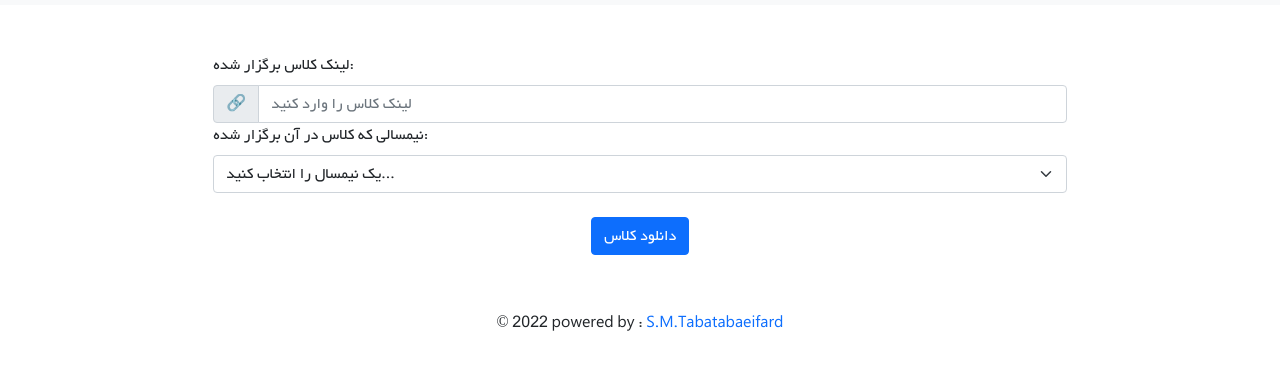
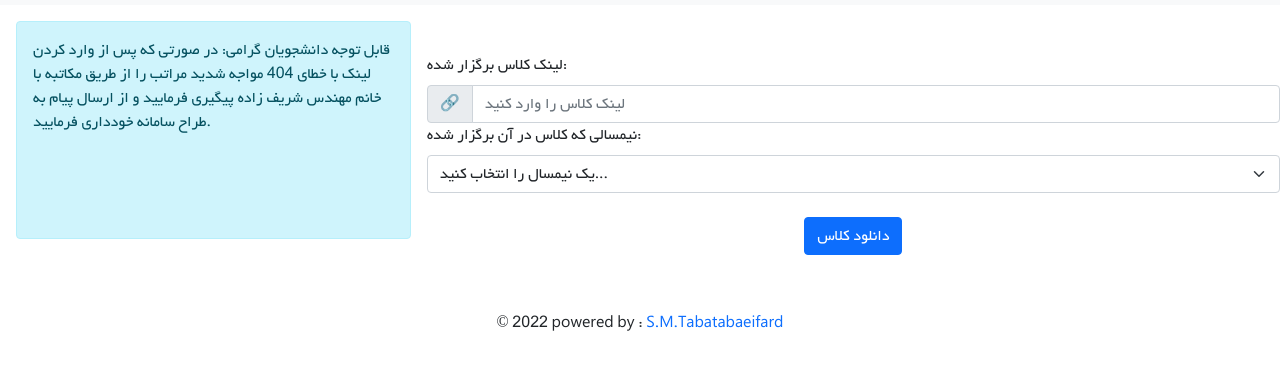
Before and after one commit to mtabatabaeifard/shirazu-offline-downloader, a plain HTML site: page index.html in a window 1280 px wide. Shown: the part 85-454 px from the top of the page. Drawn offline with nearby package versions, Linux system fonts and the light colour scheme.

Commit message:
Update index.html

```diff
--- a/index.html
+++ b/index.html
@@ -38,6 +38,9 @@
     </header>
     <h3 class="text-center mt-5 error" style="display:none">لینک کلاس یا نیمسال نمی تواند خالی باشد</h3>
     <div dir="ltr" class="d-flex justify-content-center">
+      <div class="alert alert-info justify-content-center m-3" role="alert">
+      قابل توجه دانشجويان گرامي: در صورتی که پس از وارد کردن لینک با خطای 404 مواجه شدید مراتب را از طریق مکاتبه با خانم مهندس شریف زاده پیگیری فرمایید و از ارسال پیام به طراح سامانه خودداری فرمایید.
+      </div>
         <form class="col-sm-10 col-xs-12 col-md-10 col-lg-8 g-3 align-items-center mt-5">
             <div class="col-12">
               <label class="form-label" for="class-link">لینک کلاس برگزار شده:</label>
```
